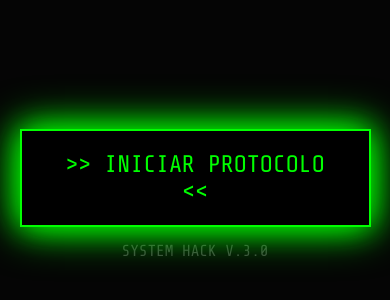
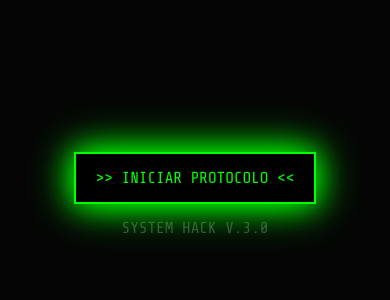
Before and after one commit to Sandox0/web, a plain HTML site: page index.html in a window 390 px wide. Shown: the part 220-520 px from the top of the page. Drawn offline with nearby package versions, Linux system fonts and the light colour scheme.

Commit message:
Update style.css

```diff
--- a/css/style.css
+++ b/css/style.css
@@ -1,17 +1,3 @@
-/* --- IMAGEN DE LA GRIETA --- */
-#crack-overlay {
-    position: fixed; top: 0; left: 0; width: 100%; height: 100%;
-
-    /* RUTA ACTUALIZADA: Sube un nivel y entra a img */
-    background: url('../img/crack.png') no-repeat center center;
-
-    background-size: cover; pointer-events: none; display: none;
-    z-index: 200; opacity: 0.9; mix-blend-mode: hard-light;
-}
-
-/* ... COPIA AQUÍ EL RESTO DEL CSS QUE YA TENÍAS (body, botones, etc) ... */
-/* (El resto del código CSS no cambia, puedes pegar el anterior aquí abajo) */
-
 /* --- ESTILOS GENERALES --- */
 body {
     margin: 0;
@@ -26,6 +12,17 @@ body {
     justify-content: center;
     user-select: none;
 }
+
+/* --- IMAGEN DE LA GRIETA --- */
+#crack-overlay {
+    position: fixed; top: 0; left: 0; width: 100%; height: 100%;
+    /* Sube un nivel y entra a img */
+    background: url('../img/crack.png') no-repeat center center;
+    background-size: cover; pointer-events: none; display: none;
+    z-index: 200; opacity: 0.9; mix-blend-mode: hard-light;
+}
+
+/* --- PANTALLA 1: START --- */
 #start-screen {
     z-index: 100; text-align: center; width: 100%; height: 100vh;
     display: flex; flex-direction: column; justify-content: center; align-items: center;
@@ -38,6 +35,8 @@ body {
     position: relative; z-index: 101; max-width: 90%;
 }
 .btn-hack:hover { background: #0f0; color: #000; box-shadow: 0 0 30px #0f0; }
+
+/* --- PANTALLA 2: TERMINAL TROLL --- */
 #terminal {
     display: none; width: 90%; max-width: 700px; height: 80vh;
     overflow-y: auto; padding: 20px; box-sizing: border-box;
@@ -46,9 +45,12 @@ body {
 .line { margin-bottom: 8px; font-size: 18px; white-space: pre-wrap; }
 .error-text { color: #ff3333; text-shadow: 0 0 10px red; font-weight: bold; font-size: 1.1em; }
 .warning-text { color: #ffff00; text-shadow: 0 0 5px yellow; }
+
 .progress-container { width: 100%; background: #333; height: 20px; margin-top: 10px; display: none; border: 1px solid #0f0; }
 .progress-bar { width: 0%; height: 100%; background: #ff3333; transition: width 0.2s; }
 .broken-screen-effect { animation: violentShake 0.4s linear; filter: contrast(2) brightness(1.5) sepia(1) hue-rotate(-50deg); background-color: #200; }
+
+/* --- PANTALLA 3: FINAL EPICO --- */
 #final-party {
     display: none; width: 100%; min-height: 100vh;
     flex-direction: column; align-items: center; justify-content: center;
@@ -89,10 +91,21 @@ h2 { font-size: 2em; color: #ff6b6b; margin-top: 10px; text-shadow: 0 0 10px red
     40% { transform: translate(15px, -15px) rotate(3deg); } 60% { transform: translate(-15px, 0px) rotate(-2deg); }
     80% { transform: translate(15px, 15px) rotate(2deg); } 100% { transform: translate(0px, 0px) rotate(0deg); }
 }
+
+/* --- MÓVIL (AJUSTES IMPORTANTES) --- */
 @media (max-width: 600px) {
-    h1 { font-size: 2.5em; }
+    h1 { font-size: 2em; }
     .photo-wrapper { width: 180px; height: 180px; }
     #terminal { font-size: 14px; }
     .roast { font-size: 1.2em; }
     .card-container { padding: 20px; margin-top: 50px;}
+
+    /* CORRECCIÓN DEL BOTÓN PARA QUE NO SE SALGA */
+    .btn-hack {
+        font-size: 16px;
+        padding: 15px 20px;
+        width: auto;
+        max-width: 80%;
+        white-space: nowrap;
+    }
 }
```
